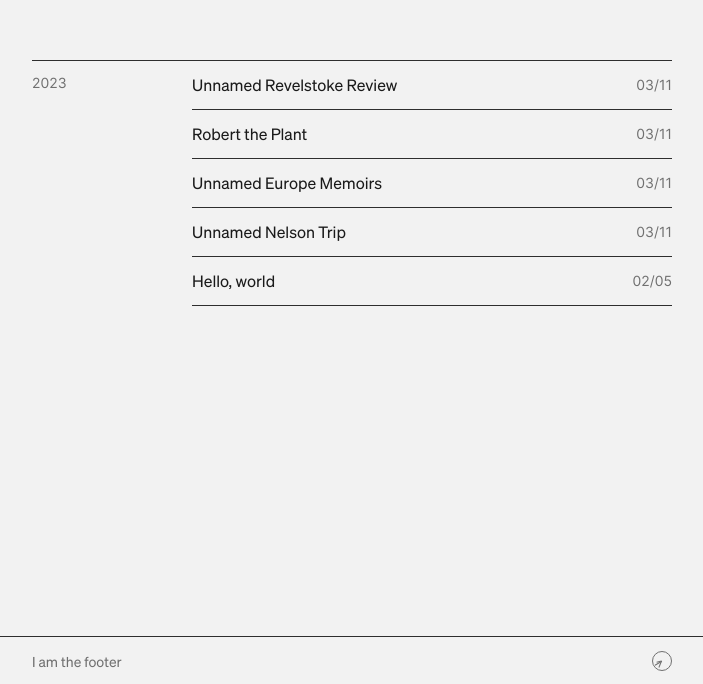
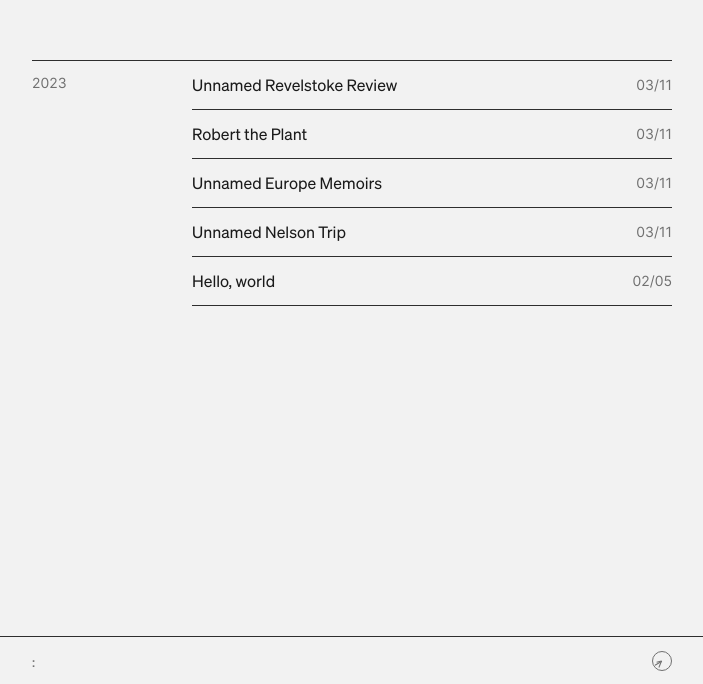
Before and after one commit to joeyvanlierop/joey, a Next.js app: page / in a window 1280 px wide. Shown: the part 116-800 px from the top of the page, without its empty margins (288-991 px from the left). Built offline with nearby package versions, Linux system fonts and the light colour scheme.

Commit message:
Git stuff in the footer

```diff
--- a/components/footer.tsx
+++ b/components/footer.tsx
@@ -6,7 +6,10 @@ export function Footer() {
     <footer className="h-12 w-full border-t border-[#2e2e2e] absolute bottom-0 flex justify-center items-center text-sm text-[#707070]">
       <Column className="justify-center">
         <div className="flex justify-between items-center">
-          <span>I am the footer</span>
+          <span>
+            {process.env.NEXT_PUBLIC_VERCEL_GIT_COMMIT_SHA?.slice(0, 7)}:{" "}
+            {process.env.NEXT_PUBLIC_VERCEL_GIT_COMMIT_MESSAGE}
+          </span>
           <Clock />
         </div>
       </Column>
```
